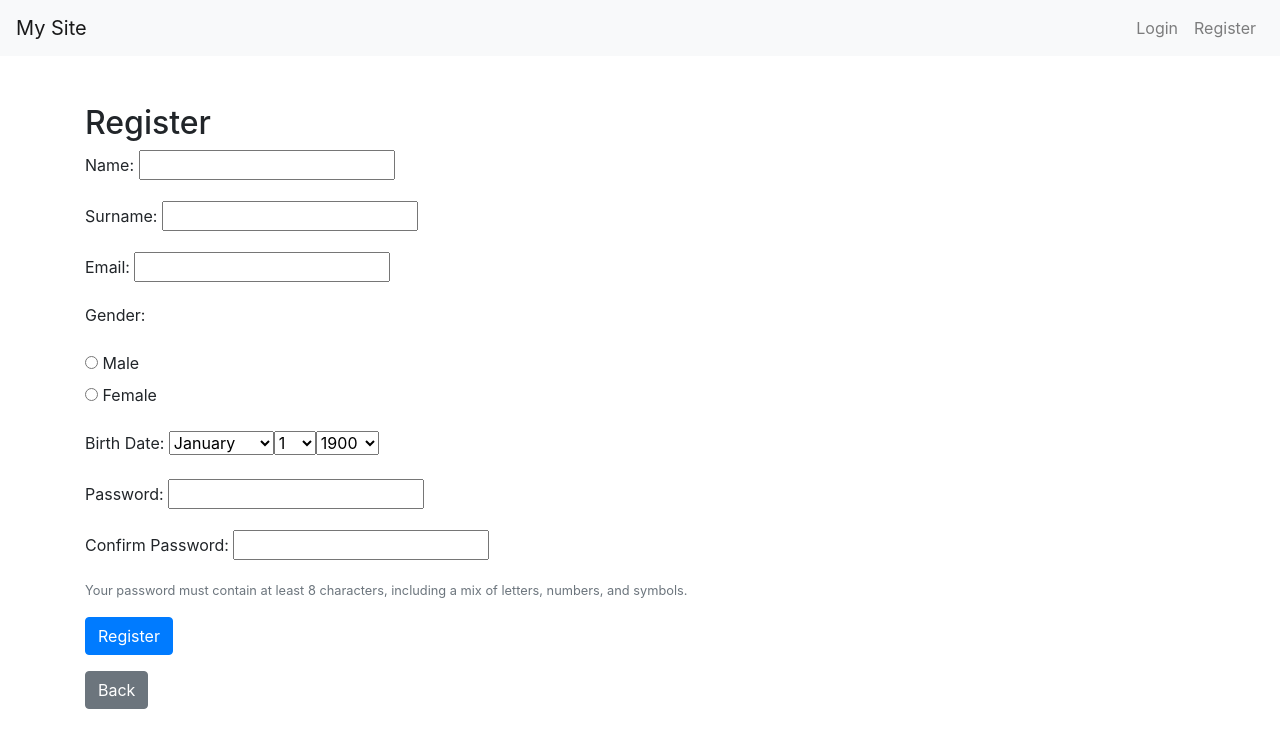
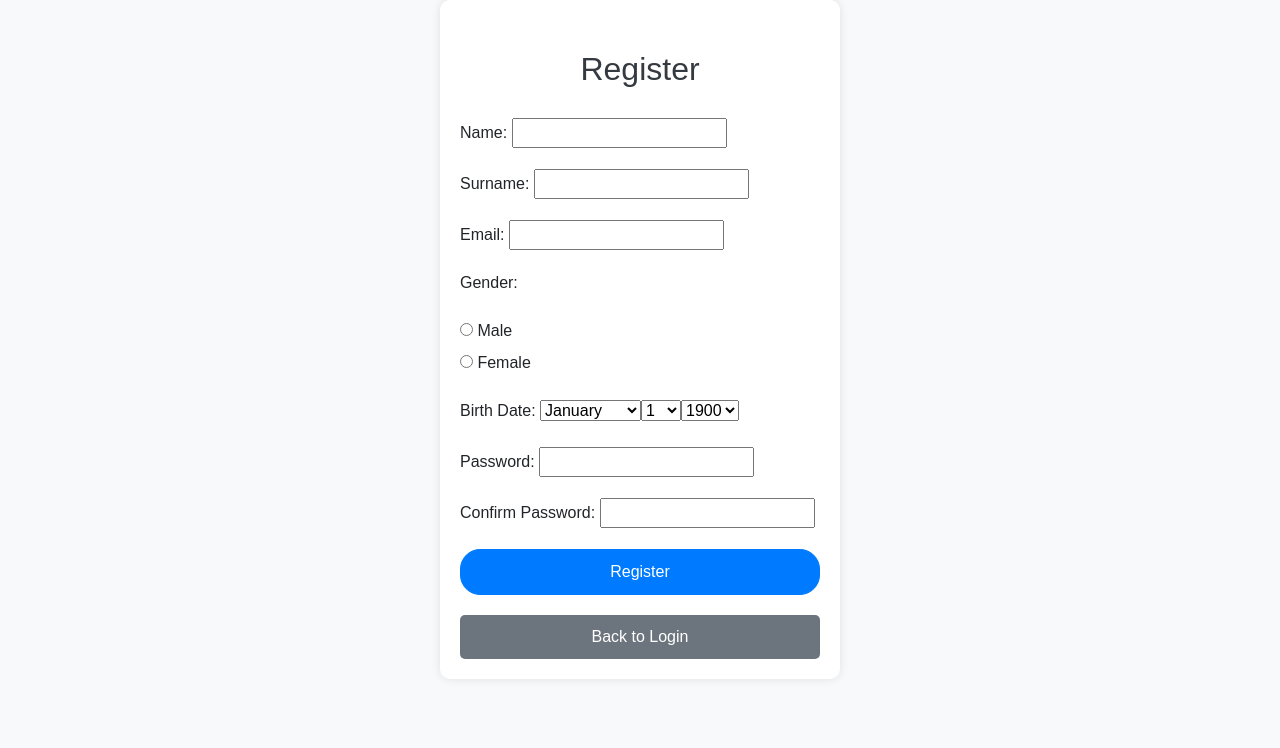
Before and after one commit to Obizonko/Kursova2024, a Django app: page /register/ in a window 1280 px wide. Shown: the top 748 px of the page. Run offline with Django 5.2, Linux system fonts and the light colour scheme; some libraries are stand-ins or nearby versions.

Commit message:
Home update Organizations update

```diff
--- a/Delta/settings.py
+++ b/Delta/settings.py
@@ -39,9 +39,11 @@ INSTALLED_APPS = [
     'django.contrib.messages',
     'django.contrib.staticfiles',
     'Teta',
-
 ]
-
+STATIC_URL = '/static/'
+STATICFILES_DIRS = [
+    BASE_DIR / "static",
+]
 MIDDLEWARE = [
     'django.middleware.security.SecurityMiddleware',
     'django.contrib.sessions.middleware.SessionMiddleware',
--- a/Delta/urls.py
+++ b/Delta/urls.py
@@ -1,5 +1,5 @@
 from django.urls import path
-from Teta.views import login_view, register, home, create_organization, create_event, event_detail, logout_view, edit_event
+from Teta.views import login_view, register, home, create_organization, create_event, event_detail, logout_view, edit_event, organization_detail
 from django.contrib.auth.views import LogoutView
 from django.contrib import admin
 
@@ -17,4 +17,6 @@ urlpatterns = [
     path('logout_confirmation/', logout_view, name='logout'),
     path('edit_event/<int:event_id>/', edit_event, name='edit_event'),
     path('admin/', admin.site.urls),
+    path('organization/<int:organization_id>/', organization_detail, name='organization_detail'),
+
 ]
--- a/Teta/views.py
+++ b/Teta/views.py
@@ -41,11 +41,6 @@ def login_view(request):
         form = UserLoginForm()
     return render(request, 'login.html', {'form': form})
 
-
-@login_required
-def home(request):
-    events = Events.objects.all()
-    return render(request, 'home.html', {'events': events})
 
 
 @login_required
@@ -146,9 +141,14 @@ def event_detail(request, event_id):
 @login_required
 def home(request):
     events = Events.objects.all()
-    return render(request, 'home.html', {'events': events})
+    organizations = Organizations.objects.all()  # Отримати всі організації
+    return render(request, 'home.html', {'events': events, 'organizations': organizations})
 
-
+@login_required
+def organization_detail(request, organization_id):
+    organization = get_object_or_404(Organizations, pk=organization_id)
+    events = Events.objects.filter(organization=organization)
+    return render(request, 'organization_detail.html', {'organization': organization, 'events': events})
 @login_required
 def logout_view(request):
     if request.method == 'POST':
--- /dev/null
+++ b/static/css/styles.css
@@ -0,0 +1,79 @@
+body {
+    background-color: #f8f9fa;
+    font-family: Arial, sans-serif;
+}
+
+.container {
+    max-width: 500px;
+    margin: 50px auto;
+    padding: 20px;
+    background-color: #ffffff;
+    border-radius: 10px;
+    box-shadow: 0 0 10px rgba(0, 0, 0, 0.1);
+}
+
+h2 {
+    text-align: center;
+    margin-bottom: 20px;
+    color: #343a40;
+}
+
+.form-group {
+    margin-bottom: 15px;
+}
+
+.form-control {
+    border-radius: 5px;
+    border: 1px solid #ced4da;
+    padding: 10px;
+}
+
+.btn-primary {
+    width: 100%;
+    padding: 10px;
+    border-radius: 5px;
+}
+
+.btn-secondary {
+    width: 100%;
+    padding: 10px;
+    border-radius: 5px;
+    background-color: #6c757d;
+    border: none;
+}
+
+.back-btn {
+    text-align: center;
+    margin-top: 10px;
+}
+
+.alert {
+    border-radius: 5px;
+}
+.event-container {
+    display: flex;
+    flex-wrap: wrap;
+}
+
+.event {
+    width: 200px;
+    margin: 10px;
+}
+
+.event img {
+    width: 100%;
+}
+
+.organization-container {
+    display: flex;
+    flex-wrap: wrap;
+}
+
+.organization {
+    width: 200px;
+    margin: 10px;
+}
+
+.organization img {
+    width: 100%;
+}
--- a/templates/event_detail.html
+++ b/templates/event_detail.html
@@ -9,9 +9,9 @@
         <div class="card-body">
             <h5 class="card-title">{{ event.event_name }}</h5>
             <p class="card-text">{{ event.description }}</p>
-            <p><strong>Location:</strong> {{ event.location }}</p>
-            <p><strong>Start Time:</strong> {{ event.start_time }}</p>
-            <p><strong>End Time:</strong> {{ event.end_time }}</p>
+            <p class="card-text"><strong>Location:</strong> {{ event.location }}</p>
+            <p class="card-text"><strong>Start Time:</strong> {{ event.start_time }}</p>
+            <p class="card-text"><strong>End Time:</strong> {{ event.end_time }}</p>
         </div>
     </div>
 
--- a/templates/register.html
+++ b/templates/register.html
@@ -1,20 +1,50 @@
-{% extends 'base.html' %}
-
-{% block title %}Register{% endblock %}
-
-{% block content %}
-<div class="mt-5">
+{% load static %}
+<!DOCTYPE html>
+<html lang="en">
+<head>
+    <meta charset="UTF-8">
+    <meta name="viewport" content="width=device-width, initial-scale=1.0">
+    <title>Register</title>
+    <link href="https://stackpath.bootstrapcdn.com/bootstrap/4.5.2/css/bootstrap.min.css" rel="stylesheet">
+    <link href="{% static 'css/styles.css' %}" rel="stylesheet">
+    <style>
+        /* Custom CSS styles */
+        body {
+            background-color: #f8f9fa; /* Light gray background */
+        }
+        .container {
+            max-width: 400px;
+            margin: auto;
+            padding-top: 50px;
+        }
+        h2 {
+            text-align: center;
+            margin-bottom: 30px;
+        }
+        .form-control {
+            border-radius: 20px; /* Rounded corners for form inputs */
+        }
+        .btn-primary {
+            width: 100%;
+            border-radius: 20px; /* Rounded corners for buttons */
+        }
+        .back-btn {
+            text-align: center;
+            margin-top: 20px;
+        }
+    </style>
+</head>
+<body>
+    <div class="container">
         <h2>Register</h2>
         <form method="post">
             {% csrf_token %}
             {{ form.as_p }}
-        <div class="form-group">
-            <small class="form-text text-muted">
-                Your password must contain at least 8 characters, including a mix of letters, numbers, and symbols.
-            </small>
-        </div>
             <button type="submit" class="btn btn-primary">Register</button>
         </form>
-    <a href="{% url 'home' %}" class="btn btn-secondary mt-3">Back</a>
+        <div class="back-btn">
+            <a href="{% url 'login' %}" class="btn btn-secondary">Back to Login</a>
         </div>
-{% endblock %}
+    </div>
+</body>
+</html>
```
Also changed, not shown: templates/home.html (+31 -10 lines), templates/login.html (+43 -8 lines), templates/organization_detail.html (added, +33 -0 lines). Lines whose indentation alone changed are shown as unchanged.
